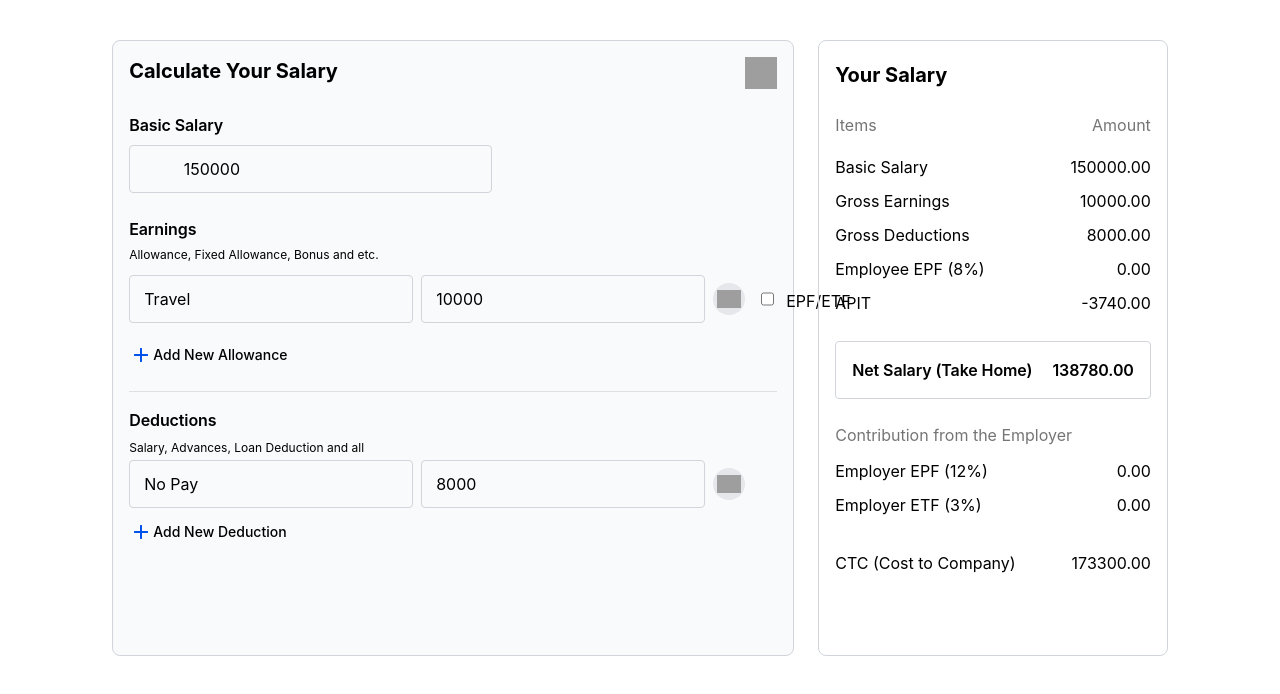
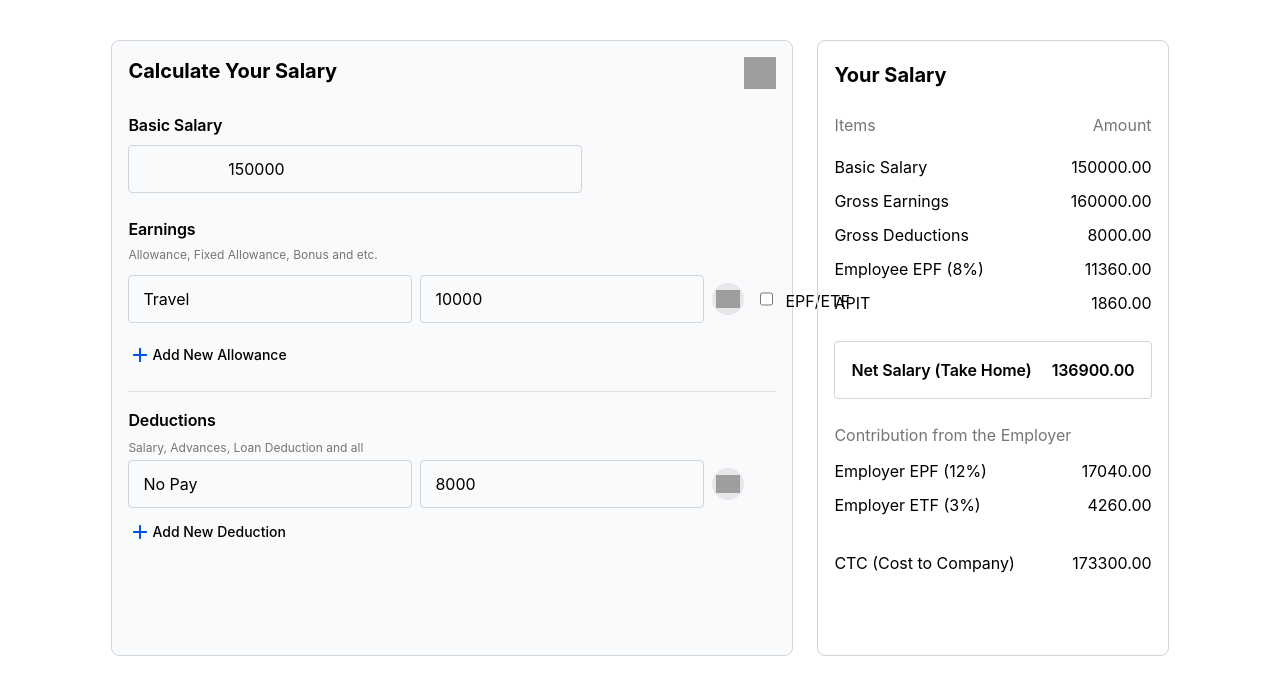
Before and after one commit to jeevajith123/salary-calculator-2024-Q1-jeevajith123, a React (Create React App) app in the folder salary-calculator/: page / in a window 1280 px wide. Shown: the top 694 px of the page. Built offline with nearby package versions, Linux system fonts and the light colour scheme; grey boxes are pictures that could not be loaded.

Commit message:
Update SalaryCalculator.jsx

```diff
--- a/salary-calculator/src/pages/SalaryCalculator.jsx
+++ b/salary-calculator/src/pages/SalaryCalculator.jsx
@@ -21,6 +21,8 @@ export default function SalaryCalculator() {
         handleRemoveEarning,
         handleRemoveDeduction,
         handleReset,
+
+
     } = useSalaryContext();
 
 
@@ -70,8 +72,25 @@ export default function SalaryCalculator() {
         // Calculate Employee EPF (8% of Gross Salary for EPF)
         const employeeEPF = grossSalaryForEPF * 0.08;
 
-        // Calculate APIT (Advanced Personal Income Tax)
-        const apit = (grossEarnings * 0.18) - 25500;
+        const calculateAPIT = (grossEarnings) => {
+            if (grossEarnings <= 100000) {
+              return 0; // Relief from Tax
+            } else if (grossEarnings <= 141667) {
+              return (grossEarnings * 0.06) - 6000;
+            } else if (grossEarnings <= 183333) {
+              return (grossEarnings * 0.12) - 14500;
+            } else if (grossEarnings <= 225000) {
+              return (grossEarnings * 0.18) - 25500;
+            } else if (grossEarnings <= 266667) {
+              return (grossEarnings * 0.24) - 39000;
+            } else if (grossEarnings <= 308333) {
+              return (grossEarnings * 0.30) - 55000;
+            } else {
+              return (grossEarnings * 0.36) - 73500;
+            }
+          };
+
+        const apit = calculateAPIT(grossEarnings);
 
         // Calculate Net Salary
         const netSalary = grossEarnings - employeeEPF - apit;
@@ -82,18 +101,23 @@ export default function SalaryCalculator() {
     const calculateCTC = () => {
         // Calculate total earnings for EPF
         const totalEarningsForEPF = basicSalary + earnings.reduce((sum, earning) => sum + (earning.epfEtf ? earning.amount : 0), 0);
+        // console.log(totalEarningsForEPF);
 
         // Calculate gross salary for EPF (EPF/ETF allowed earnings - gross deductions)
         const grossSalaryForEPF = totalEarningsForEPF - deductions.reduce((sum, deduction) => sum + deduction.amount, 0);
+        // console.log(grossSalaryForEPF);
 
         // Calculate employer EPF contribution (12% of gross salary for EPF)
         const employerEPF = grossSalaryForEPF * 0.12;
+        // console.log(employerEPF);
 
         // Calculate employer ETF contribution (3% of gross salary for EPF)
         const employerETF = grossSalaryForEPF * 0.03;
+        // console.log(employerEPF);
 
         // Calculate gross earnings (total earnings minus deductions)
-    const grossEarnings = basicSalary + earnings.reduce((sum, earning) => sum + earning.amount, 0) - deductions.reduce((sum, deduction) => sum + deduction.amount, 0);
+        const grossEarnings = basicSalary + earnings.reduce((sum, earning) => sum + earning.amount, 0) - deductions.reduce((sum, deduction) => sum + deduction.amount, 0);
+        // console.log(employerETF);
 
         // Calculate Cost To Company (CTC)
         const ctc = grossEarnings + employerEPF + employerETF;
@@ -140,7 +164,7 @@ export default function SalaryCalculator() {
                                     name="Salary Input"
                                     value={basicSalary}
                                     onChange={(e) => setBasicSalary(Number(e.target.value))}
-                                    className="flex h-[48px] w-[56%] items-center justify-center rounded border border-solid border-gray-300 bg-gray-white pl-3.5 pr-[34px] text-base text-color_usage-text_primary sm:pr-5"
+                                    className="flex h-[48px] w-[70%] items-center justify-center rounded border border-solid border-gray-300 bg-gray-white pl-3.5 pr-[34px] text-base text-color_usage-text_primary sm:pr-5"
                                 />
                             </div>
 
@@ -148,7 +172,7 @@ export default function SalaryCalculator() {
                             <div className="mt-6 flex flex-col gap-3">
                                 <div className="flex flex-col items-start justify-center gap-1.5">
                                     <Heading as="h4">Earnings</Heading>
-                                    <Text size="body___small" as="p" className="!text-color_usage-text_secondary">
+                                    <Text size="body___small" as="p" className="!text-[#757575] !text-color_usage-text_secondary">
                                         Allowance, Fixed Allowance, Bonus and etc.
                                     </Text>
                                 </div>
@@ -221,7 +245,7 @@ export default function SalaryCalculator() {
                             <div className="mt-4 flex flex-col gap-1">
                                 <div className="flex flex-col items-start gap-2">
                                     <Heading as="h6">Deductions</Heading>
-                                    <Text size="body___small" as="p" className="!text-color_usage-text_secondary">
+                                    <Text size="body___small" as="p" className="!text-[#757575] !text-color_usage-text_secondary">
                                         Salary, Advances, Loan Deduction and all
                                     </Text>
                                 </div>
@@ -298,7 +322,9 @@ export default function SalaryCalculator() {
                             </div>
                             <div className="mt-2.5 flex flex-wrap justify-between gap-5">
                                 <Text as="p">Gross Earnings</Text>
-                                <Text as="p">{earnings.reduce((sum, earning) => sum + earning.amount, 0).toFixed(2)}</Text>
+                                <Text as="p">
+                                    {(earnings.reduce((sum, earning) => sum + earning.amount, 0)+basicSalary).toFixed(2)}
+                                </Text>
                             </div>
                             <div className="mt-2.5 flex flex-wrap justify-between gap-5">
                                 <Text as="p">Gross Deductions</Text>
@@ -307,12 +333,14 @@ export default function SalaryCalculator() {
                             <div className="mt-2.5 flex flex-wrap justify-between gap-5">
                                 <Text as="p">Employee EPF (8%)</Text>
                                 <Text as="p">
-                                    {earnings.reduce((sum, earning) => sum + (earning.epfEtf ? (earning.amount * 0.08) : 0), 0).toFixed(2)}
+                                    {((basicSalary + earnings.reduce((sum, earning) => sum + (earning.epfEtf ? earning.amount : 0), 0) - deductions.reduce((sum, deduction) => sum + deduction.amount, 0)) * 0.08).toFixed(2)}
                                 </Text>
                             </div>
                             <div className="mt-2.5 flex flex-wrap justify-between gap-5">
                                 <Text as="p">APIT</Text>
-                                <Text as="p">-3740.00</Text>
+                                <Text as="p">
+                                    {(((basicSalary + earnings.reduce((sum, earning) => sum+earning.amount , 0) - deductions.reduce((sum, deduction) => sum + deduction.amount, 0)) * 0.18)-25500).toFixed(2)}
+                                </Text>
                             </div>
                         </div>
                         <div className="flex flex-wrap justify-between gap-5 self-stretch rounded border-[0.78px] border-solid border-gray-300 p-4">
@@ -334,13 +362,13 @@ export default function SalaryCalculator() {
                                     <div className="flex flex-wrap justify-between gap-5">
                                         <Text as="p">Employer EPF (12%)</Text>
                                         <Text as="p">
-                                            {earnings.reduce((sum, earning) => sum + (earning.epfEtf ? (earning.amount * 0.12) : 0), 0).toFixed(2)}
+                                        {((basicSalary + earnings.reduce((sum, earning) => sum + (earning.epfEtf ? earning.amount : 0), 0) - deductions.reduce((sum, deduction) => sum + deduction.amount, 0)) * 0.12).toFixed(2)}
                                         </Text>
                                     </div>
                                     <div className="flex flex-wrap justify-between gap-5">
                                         <Text as="p">Employer ETF (3%)</Text>
                                         <Text as="p">
-                                            {earnings.reduce((sum, earning) => sum + (earning.epfEtf ? (earning.amount * 0.03) : 0), 0).toFixed(2)}
+                                            {((basicSalary + earnings.reduce((sum, earning) => sum + (earning.epfEtf ? earning.amount : 0), 0) - deductions.reduce((sum, deduction) => sum + deduction.amount, 0)) * 0.03).toFixed(2)}
                                         </Text>
                                     </div>
                                 </div>
```
